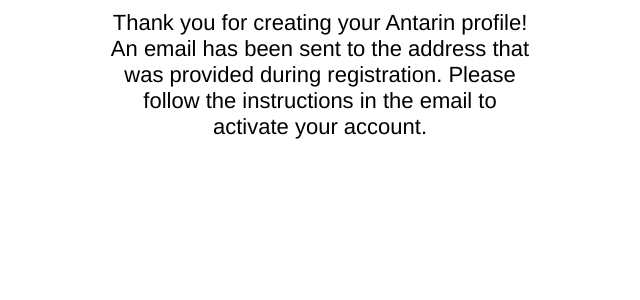
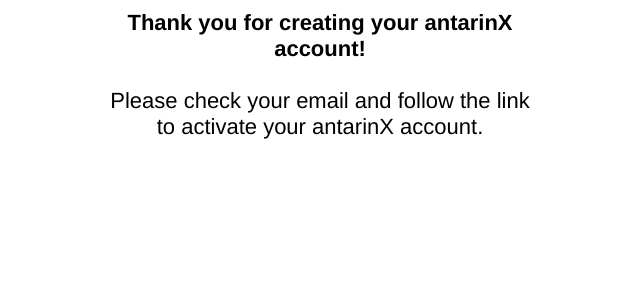
Before and after one commit to kybx86/antarin_cli, a Django app: page /signup/success/ in a window 1280 px wide. Shown: the part 123-423 px from the top of the page, without its empty margins (320-960 px from the left). Run offline with Django 3.2, Linux system fonts and the light colour scheme.

Commit message:
changes to email forms

```diff
--- a/webapp/antarin/templates/activation.html
+++ b/webapp/antarin/templates/activation.html
@@ -14,5 +14,5 @@
 {% endblock%}
 {% block content %}
 <p class="verification-text">Thank you verifying your email address!</p>
-<div id="link-container"><a href="/" id="verification-login"> Login to your Antarin account</a></div>
+<div id="link-container"><a href="/" id="verification-login"> Login to your antarinX account</a></div>
 {% endblock %}
--- a/webapp/antarin/templates/password_reset_redirect.html
+++ b/webapp/antarin/templates/password_reset_redirect.html
@@ -15,6 +15,6 @@
 {% block content %}
 	<div class="thank-you">
 	    <br/>
-	    An email has been sent to the address that was provided. Please follow the instructions in the email to reset your password.
+        Please check your email and follow the link to reset your antarinX password.
     </div>
 {% endblock %}
--- a/webapp/antarin/templates/password_reset_success.html
+++ b/webapp/antarin/templates/password_reset_success.html
@@ -14,5 +14,5 @@
 {% endblock%}
 {% block content %}
 <p class="verification-text">Your password has been reset!</p>
-<div id="link-container"><a href="/" id="verification-login"> Login to your Antarin account</a></div>
+<div id="link-container"><a href="/" id="verification-login"> Login to your antarinX account</a></div>
 {% endblock %}
--- a/webapp/antarin/templates/registration/success.html
+++ b/webapp/antarin/templates/registration/success.html
@@ -14,8 +14,8 @@
 {% endblock%}
 {% block content %}
 	<div class="thank-you">
-	    Thank you for creating your Antarin profile!
-	    <br/>
-	    An email has been sent to the address that was provided during registration. Please follow the instructions in the email to activate your account.
+	    <b>Thank you for creating your antarinX account!</b>
+	    <br/><br/>
+	    Please check your email and follow the link to activate your antarinX account.
     </div>
 {% endblock %}
--- a/webapp/antarin/views.py
+++ b/webapp/antarin/views.py
@@ -72,7 +72,7 @@
 			if isinstance(usernamekey,str):
 				usernamekey = usernamekey.encode('utf8')
 			userdata['activation_key'] = hashlib.sha1(keyval+usernamekey).hexdigest()
-			userdata['email_subject'] = "[Antarin] Please verify your email address"
+			userdata['email_subject'] = "Welcome to antarinX!"
 			form.sendEmail(userdata)
 			form.save(userdata)
 			return HttpResponseRedirect('./success')
@@ -122,7 +122,7 @@
 			if isinstance(usernamekey,str):
 				usernamekey = usernamekey.encode('utf8')
 			userdata['password_reset_key'] = hashlib.sha1(keyval+usernamekey).hexdigest()
-			userdata['email_subject'] = "[Antarin] Reset your Password "
+			userdata['email_subject'] = "antarinX reset your Password "
 			form.sendEmail(userdata)
 			form.save(userdata)
 			return HttpResponseRedirect('./redirect/')
```
Also changed, not shown: webapp/antarin/templates/activationEmail.html (+6 -5 lines), webapp/antarin/templates/passwordResetEmail.html (+6 -5 lines), 4 other files.
